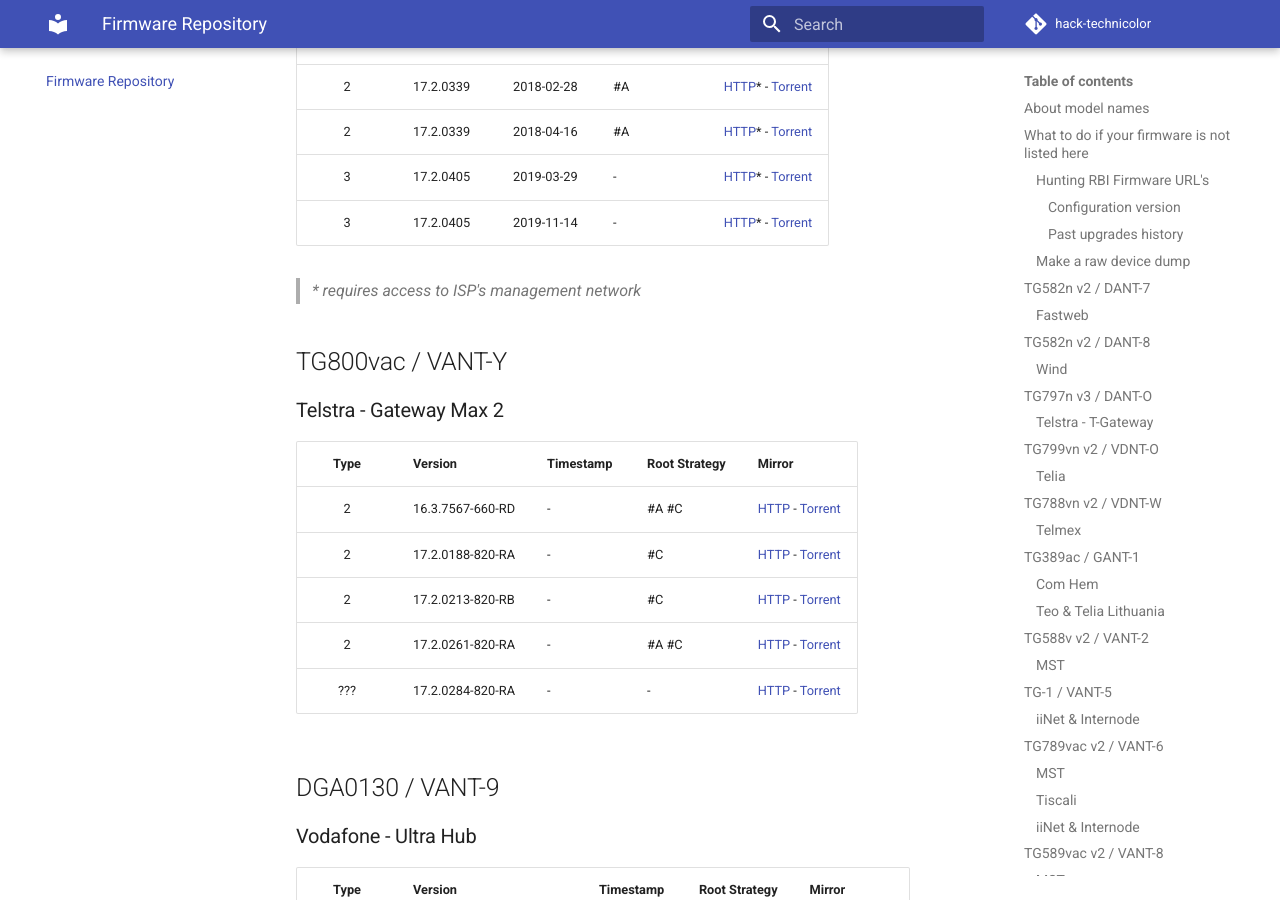
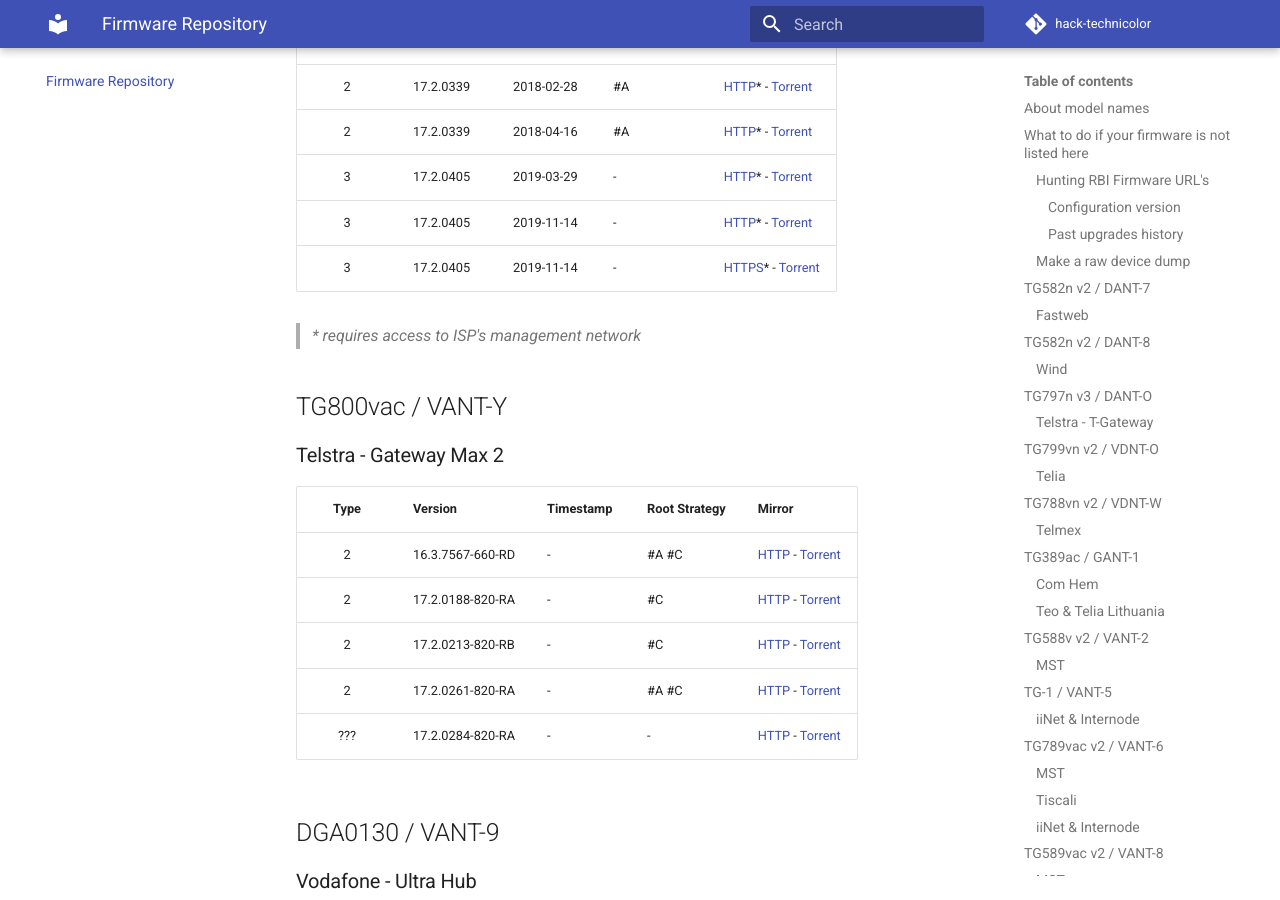
Before and after one commit to hack-technicolor/hack-technicolor, an MkDocs documentation site: the page built from docs/Repository.md, in a window 1280 px wide and 900 px high, scrolled down 12200 px. Built offline with MkDocs 1.6.1 and Material for MkDocs 9.7.7, drawn with Linux system fonts in a browser that asks for light colours; comment, search, counter and statistics services are not loaded.

Commit message:
added https url for 172405h1441042closed.rbi

```diff
--- a/docs/Repository.md
+++ b/docs/Repository.md
@@ -344,6 +344,7 @@
 | 2      | 17.2.0339        | 2018-04-16 | #A            | [HTTP](http://131.116.22.230/172339h1441018closed.rbi)* - [Torrent](https://github.com/hack-technicolor/hack-technicolor/blob/master/torrents/vbnt-h/172339h1441018closed.rbi.torrent?raw=true) |
 | 3      | 17.2.0405        | 2019-03-29 | -             | [HTTP](http://131.116.22.230/172405h1441028closed.rbi)* - [Torrent](https://github.com/hack-technicolor/hack-technicolor/blob/master/torrents/vbnt-h/172405h1441028closed.rbi.torrent?raw=true) |
 | 3      | 17.2.0405        | 2019-11-14 | -             | [HTTP](http://131.116.22.230/172405h1441042closed.rbi)* - [Torrent](https://github.com/hack-technicolor/hack-technicolor/blob/master/torrents/vbnt-h/172405h1441042closed.rbi.torrent?raw=true) |
+| 3      | 17.2.0405        | 2019-11-14 | -             | [HTTPS](https://rgw.teliacompany.com:7547/172405h1441042closed.rbi)* - [Torrent](https://github.com/hack-technicolor/hack-technicolor/blob/master/torrents/vbnt-h/172405h1441042closed.rbi.torrent?raw=true) |
 
 > *\* requires access to ISP's management network*
 
```
